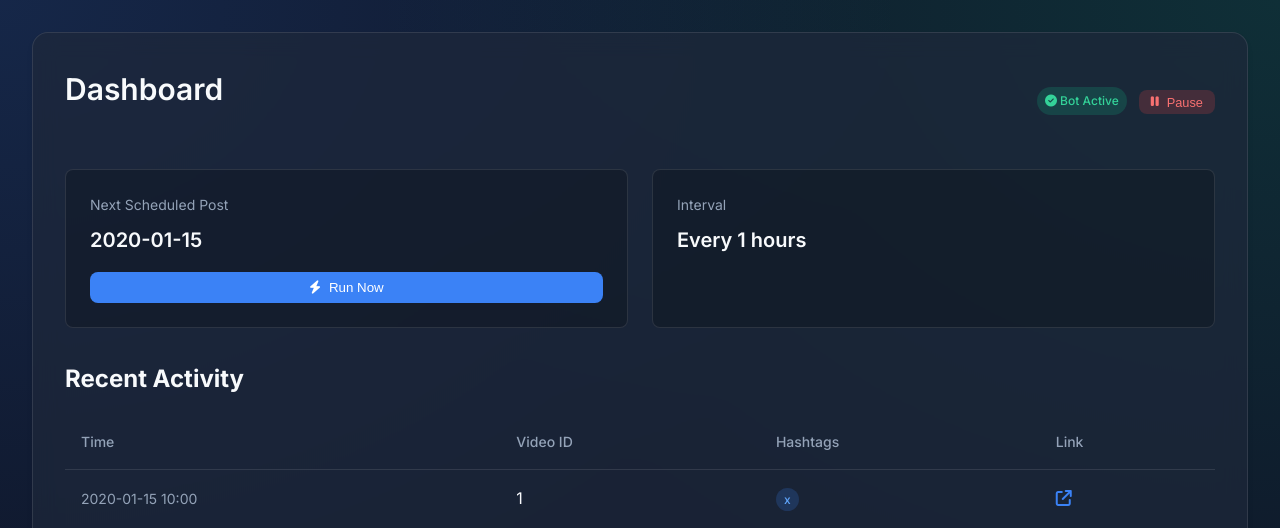
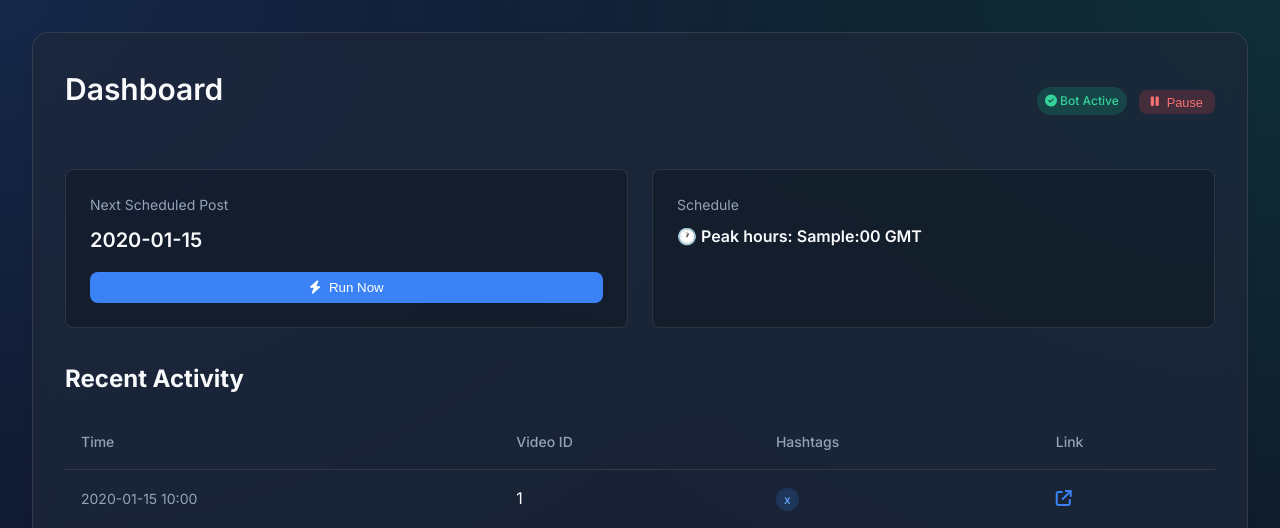
Before and after one commit to rowanchanner/tiktok-auto, a Flask app: template templates/dashboard.html in a window 1280 px wide. Shown: the top 528 px of the page. Run offline with Flask 3, Linux system fonts and the light colour scheme; the visitor is signed in with stand-in values (Sample User, id 1); tables that the repository leaves empty hold one stand-in row (values such as "Sample post"); the template is opened without the code that fills it: values that come from a table or form of the project are taken from there, most other values are stand-ins (such as "Sample title", 1, 10 or a date in 2020); data that the repository does not hold is empty.

Commit message:
Fix scheduler: explicit UTC timezone, dashboard shows peak hours, add pytz

```diff
--- a/app.py
+++ b/app.py
@@ -142,6 +142,7 @@ def initialize_db():
 
 def _schedule_bot_job(settings):
     """Add or replace the bot job based on peak hours vs interval mode."""
+    import pytz
     try:
         scheduler.remove_job('tiktok_job')
     except:
@@ -149,11 +150,12 @@ def _schedule_bot_job(settings):
 
     if settings and settings.use_peak_hours and settings.peak_hours:
         hours = settings.peak_hours.strip()
-        # Convert "9,12,18,21" to cron hour field "9,12,18,21"
-        scheduler.add_job(bot_job, 'cron', hour=hours, minute=0, id='tiktok_job')
+        scheduler.add_job(bot_job, 'cron', hour=hours, minute=0, id='tiktok_job', timezone=pytz.UTC)
+        print(f"[SCHEDULER] Set to peak hours (GMT): {hours}:00", flush=True)
     else:
         interval = settings.post_interval_hours if settings else 3
         scheduler.add_job(bot_job, 'interval', hours=interval, id='tiktok_job')
+        print(f"[SCHEDULER] Set to interval: every {interval} hours", flush=True)
 
 # --- Auth Middleware ---
 @app.before_request
--- a/requirements.txt
+++ b/requirements.txt
@@ -6,6 +6,7 @@ playwright>=1.40.0
 Flask>=3.0.0
 Flask-SQLAlchemy>=3.1.1
 APScheduler>=3.10.4
+pytz>=2023.3
 gunicorn>=21.2.0
 python-dotenv>=1.0.1
 Authlib>=1.3.0
--- a/templates/dashboard.html
+++ b/templates/dashboard.html
@@ -31,8 +31,12 @@
         </div>
 
         <div style="background: rgba(0,0,0,0.2); padding: 1.5rem; border-radius: 0.5rem; border: 1px solid var(--border-color);">
-            <div style="color: var(--text-muted); font-size: 0.875rem; margin-bottom: 0.5rem;">Interval</div>
+            <div style="color: var(--text-muted); font-size: 0.875rem; margin-bottom: 0.5rem;">Schedule</div>
+            {% if settings and settings.use_peak_hours and settings.peak_hours %}
+            <div style="font-size: 1rem; font-weight: 600;">🕐 Peak hours: {{ settings.peak_hours }}:00 GMT</div>
+            {% else %}
             <div style="font-size: 1.25rem; font-weight: 600;">Every {{ settings.post_interval_hours if settings else 3 }} hours</div>
+            {% endif %}
         </div>
     </div>
 
```
